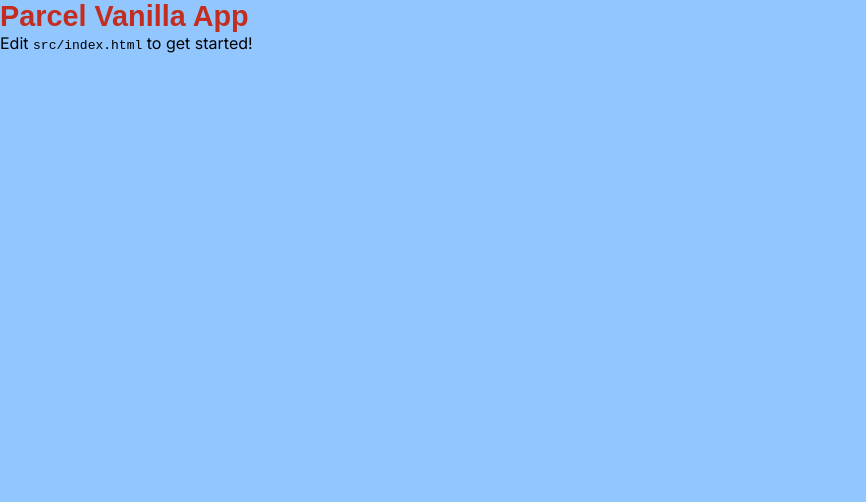
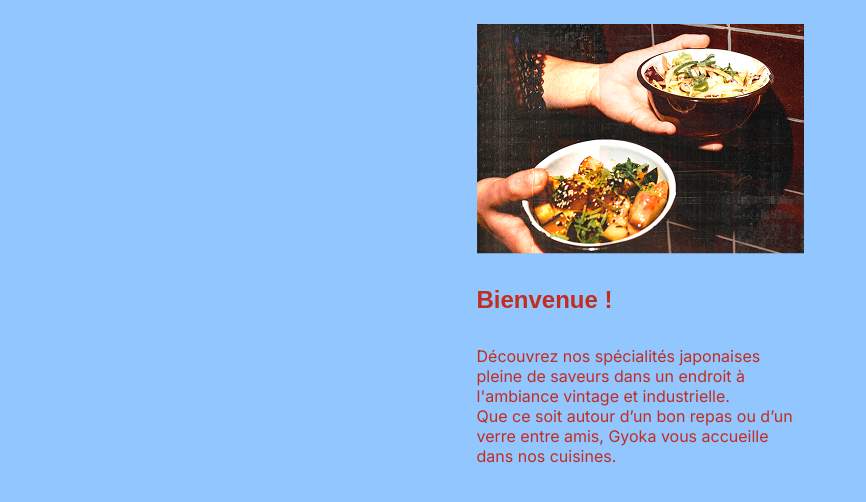
Before and after one commit to Oliviamorchetti/examen-2, a website built with Parcel: page src/index.html in a window 1280 px wide. Shown: the whole page, without its empty margins (0-866 px from the left). Built offline with nearby package versions, Linux system fonts and the light colour scheme; a web font is replaced by a local one.

Commit message:
article fini

```diff
--- a/src/_base.css
+++ b/src/_base.css
@@ -34,6 +34,7 @@ h3 {
 p {
   font-family: inter;
   font-size: 1.125 rem;
+  color: #c22d20;
 }
 
 footer {
--- a/src/index.html
+++ b/src/index.html
@@ -25,7 +25,16 @@
     />
   </head>
   <body>
-    <h1>Parcel Vanilla App</h1>
-    <p>Edit <code>src/index.html</code> to get started!</p>
+    <div class="article">
+      <img src="img/Bienvenue.png" alt="photo de nourriture" />
+
+      <h2>Bienvenue !</h2>
+      <p>
+        Découvrez nos spécialités japonaises pleine de saveurs dans un endroit à
+        l'ambiance vintage et industrielle.<br />
+        Que ce soit autour d’un bon repas ou d’un verre entre amis, Gyoka vous
+        accueille dans nos cuisines.
+      </p>
+    </div>
   </body>
 </html>
--- a/src/main.css
+++ b/src/main.css
@@ -1 +1,2 @@
 @import "_base.css";
+@import "modules/_article.css";
--- /dev/null
+++ b/src/modules/_article.css
@@ -0,0 +1,9 @@
+.article {
+  display: flex;
+  width: 23.4375rem;
+  padding: 1.5rem;
+  flex-direction: column;
+  align-items: flex-start;
+  gap: 2rem;
+  margin: 0 auto;
+}
```
Also changed, not shown: src/img/Bienvenue.png (added).
